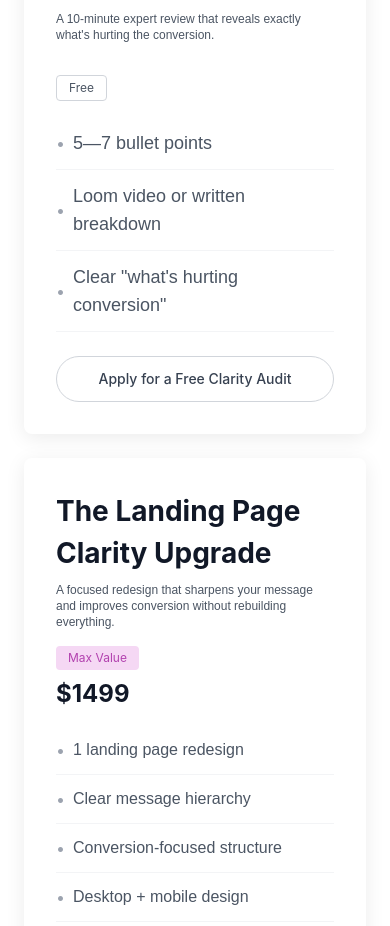
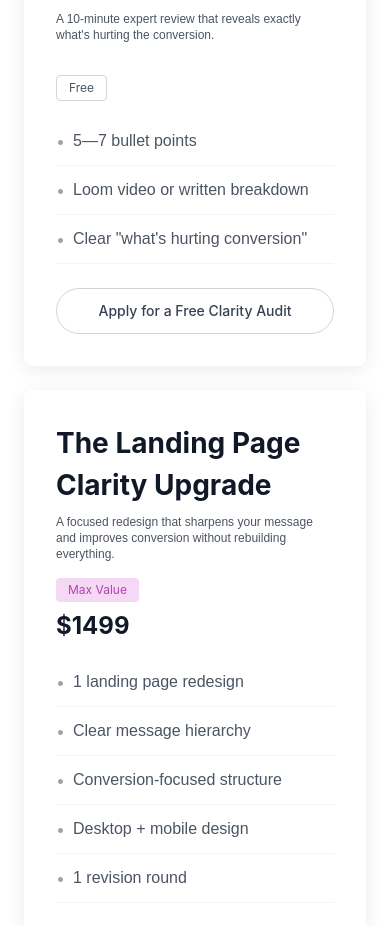
Before and after one commit to Wahabkh01/PremiumLandingPageDesign, a Next.js app: page / in a window 390 px wide. Shown: the part 2167-3093 px from the top of the page. Built offline with nearby package versions, Linux system fonts and the light colour scheme; a web font is replaced by a local one.

Commit message:
Fixed Font sizing and responsive errors

```diff
--- a/components/sections/Offers.tsx
+++ b/components/sections/Offers.tsx
@@ -91,15 +91,15 @@ export default function Offers() {
             <ul className="space-y-0">
               <li className="flex items-center gap-2 border-b border-gray-100 pb-3 pt-3">
                 <span className="text-gray-400">•</span>
-                <span className="font-satoshi text-gray-600 text-lg">5—7 bullet points</span>
+                <span className="font-satoshi text-gray-600 text-md">5—7 bullet points</span>
               </li>
               <li className="flex items-center gap-2 border-b border-gray-100 pb-3 pt-3">
                 <span className="text-gray-400">•</span>
-                <span className="font-satoshi text-gray-600 text-lg">Loom video or written breakdown</span>
+                <span className="font-satoshi text-gray-600 text-md">Loom video or written breakdown</span>
               </li>
               <li className="flex items-center gap-2 border-b border-gray-100 pb-3 pt-3">
                 <span className="text-gray-400">•</span>
-                <span className="font-satoshi text-gray-600 text-lg">Clear &quot;what&apos;s hurting conversion&quot;</span>
+                <span className="font-satoshi text-gray-600 text-md">Clear &quot;what&apos;s hurting conversion&quot;</span>
               </li>
             </ul>
 
```
